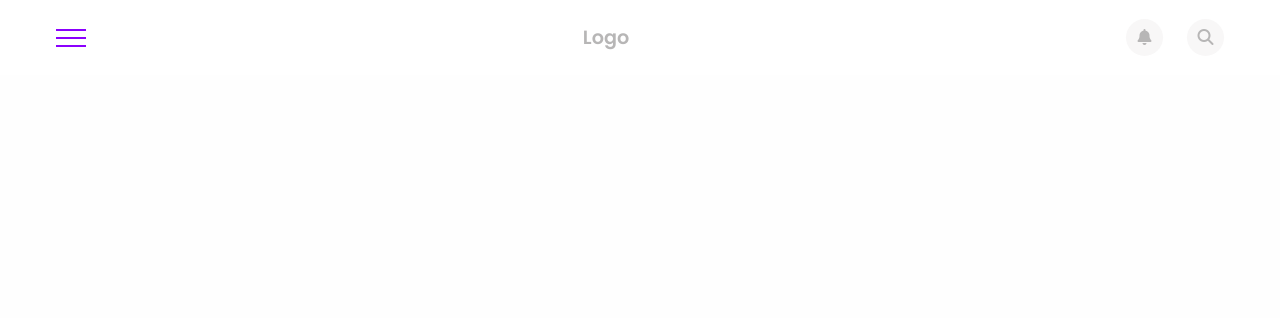
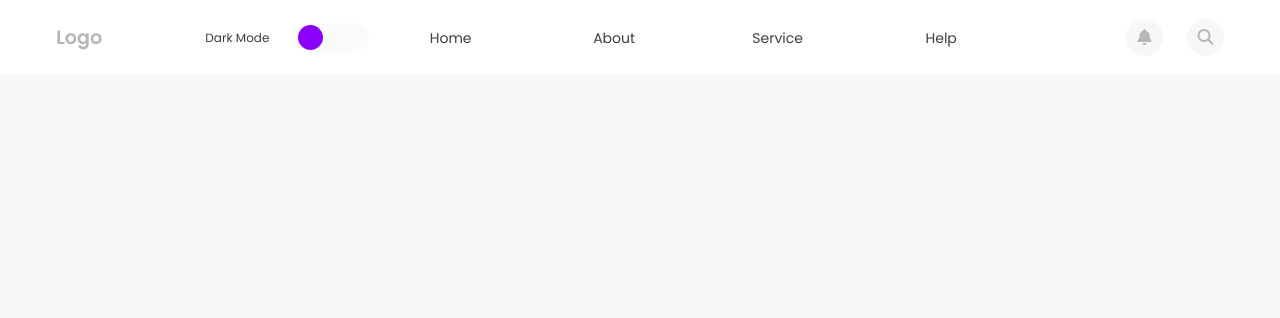
Before and after one commit to sevastiansev/menu-dark-mode, a plain HTML site: page index.html in a window 1280 px wide. Drawn offline with Linux system fonts and the light colour scheme.

Commit message:
se hicieron modificaciones

```diff
--- a/assets/css/style.css
+++ b/assets/css/style.css
@@ -5,7 +5,7 @@
     box-sizing: border-box;
 }
 :root{
-    --bg-body: rgb(254, 254, 254);
+    --bg-body: rgb(248, 248, 248);
     --bg-btn-theme:rgb(250, 250, 250);
     --color-icon:rgb(183, 182, 182);
     --bg-icon:rgb(248, 247, 247);
@@ -104,7 +104,7 @@ body.theme-dark{
     background: rgb(0, 0, 0, 0.5);
 }
 .box-menu.active{
-    clip-path: polygon(0 0, 100% 1%, 100% 100%, 0% 100%);
+    clip-path: polygon(0 0, 100% 0%, 100% 100%, 0% 100%);
     transition: all .3s ease;
 }
 .header-menu{
@@ -118,7 +118,7 @@ body.theme-dark{
 .header-menu .list-item{
     margin-top: 75px;
 }
-.list-item .itme-list{
+.list-item .item-list{
     width: 100%;
     list-style: none;
 }
@@ -134,7 +134,7 @@ body.theme-dark{
     text-transform: capitalize;
     color: var(--color-link);
 }
-.list-item .btn-darkmode{
+.btn-darkmode{
     width: 100%;
     padding: 0 1em;
     padding-bottom: 0.7em;
@@ -144,7 +144,7 @@ body.theme-dark{
     gap: 1.5em;
 }
 .btn-theme{
-    display: inline-flex;
+    display: flex;
     padding: .898em 2.3em;
     background: var(--bg-btn-theme);
     position: relative;
@@ -152,7 +152,8 @@ body.theme-dark{
     cursor: pointer;
 }
 .btn-darkmode .text-menu{
-    font-size:0.888em;
+    font-size:12px;
+    text-align: center;
     text-transform: capitalize;
     font-weight: 400;
     color: var(--color-link);
@@ -178,3 +179,136 @@ body.theme-dark{
     position: absolute;
     background-color: var(--bg-main);
 }
+
+@media (min-width:800px){
+    .btn-menu{
+        display: none;
+    }
+
+    .box-menu{
+        max-width: 75%;
+        min-height:auto;
+        position: relative;
+        clip-path: none;
+        transition: all .3s ease;
+        top: 0;
+        left: 0;
+        background: none;
+    }
+    .btn-darkmode{
+        width: 150%;
+        padding: 0em;
+        padding-bottom: 0em;
+        display: inline-flex;
+        gap: 1em;
+    }
+    .btn-theme{
+        width: auto;
+        display: flex;
+        align-items: center;
+        padding: .898em 2.3em;
+        background: var(--bg-btn-theme);
+        position: relative;
+        border-radius: 35px;
+        cursor: pointer;
+    }
+    .header-menu{
+        width: 100%;
+        height: 100%;
+        position: relative;
+        top: 0;
+        left: 0;
+        background-color: none;
+    }
+    .header-menu .list-item{
+        margin-top: 0px;
+        width: 100%;
+        height: 100%;
+        display: flex;
+        align-items: center;
+    }
+    .item-list{
+        width: 100%;
+        display: flex;
+        list-style:none;
+    }
+    .link-item{
+        display: block;
+        line-height: 50px;
+        width: 100%;
+        text-align: center;
+        padding: 0 0em;
+        margin: 0 1em;
+        text-decoration: none;
+        font-size: 14px;
+        font-weight: 400;
+        text-transform: capitalize;
+        color: var(--color-link);
+    }
+}
+@media (min-width:1200px){
+    .btn-menu{
+        display: none;
+    }
+
+    .box-menu{
+        max-width: 70%;
+        min-height:auto;
+        position: relative;
+        clip-path: none;
+        transition: all .3s ease;
+        top: 0;
+        left: 0;
+        background: none;
+    }
+    .btn-darkmode{
+        width: 100%;
+        padding: 0em;
+        padding-bottom: 0em;
+        display: inline-flex;
+        gap: 1em;
+    }
+    .btn-theme{
+        width: auto;
+        display: flex;
+        align-items: center;
+        padding: .898em 2.3em;
+        background: var(--bg-btn-theme);
+        position: relative;
+        border-radius: 35px;
+        cursor: pointer;
+    }
+    .header-menu{
+        width: 100%;
+        height: 100%;
+        position: relative;
+        top: 0;
+        left: 0;
+        background-color: none;
+    }
+    .header-menu .list-item{
+        margin-top: 0px;
+        width: 100%;
+        height: 100%;
+        display: flex;
+        align-items: center;
+    }
+    .item-list{
+        width: 100%;
+        display: flex;
+        list-style:none;
+    }
+    .link-item{
+        display: block;
+        line-height: 50px;
+        width: 100%;
+        text-align: center;
+        padding: 0 0em;
+        margin: 0 1em;
+        text-decoration: none;
+        font-size: 14px;
+        font-weight: 400;
+        text-transform: capitalize;
+        color: var(--color-link);
+    }
+}
--- a/assets/js/app.js
+++ b/assets/js/app.js
@@ -1,7 +1,7 @@
 const btnMenu = document.getElementById("btn-menu");
 let headerMenu = document.querySelector(".box-menu");
 let btnTheme = document.querySelector(".btn-theme");
-
+let links = document.querySelectorAll(".link-item");
 
 
 function toggleMenu(){
@@ -24,3 +24,7 @@ function changeTheme(){
 
 btnMenu.addEventListener("click",toggleMenu)
 btnTheme.addEventListener("click",changeTheme)
+
+links.forEach((link)=>{
+    link.addEventListener("click",toggleMenu)
+});
```
